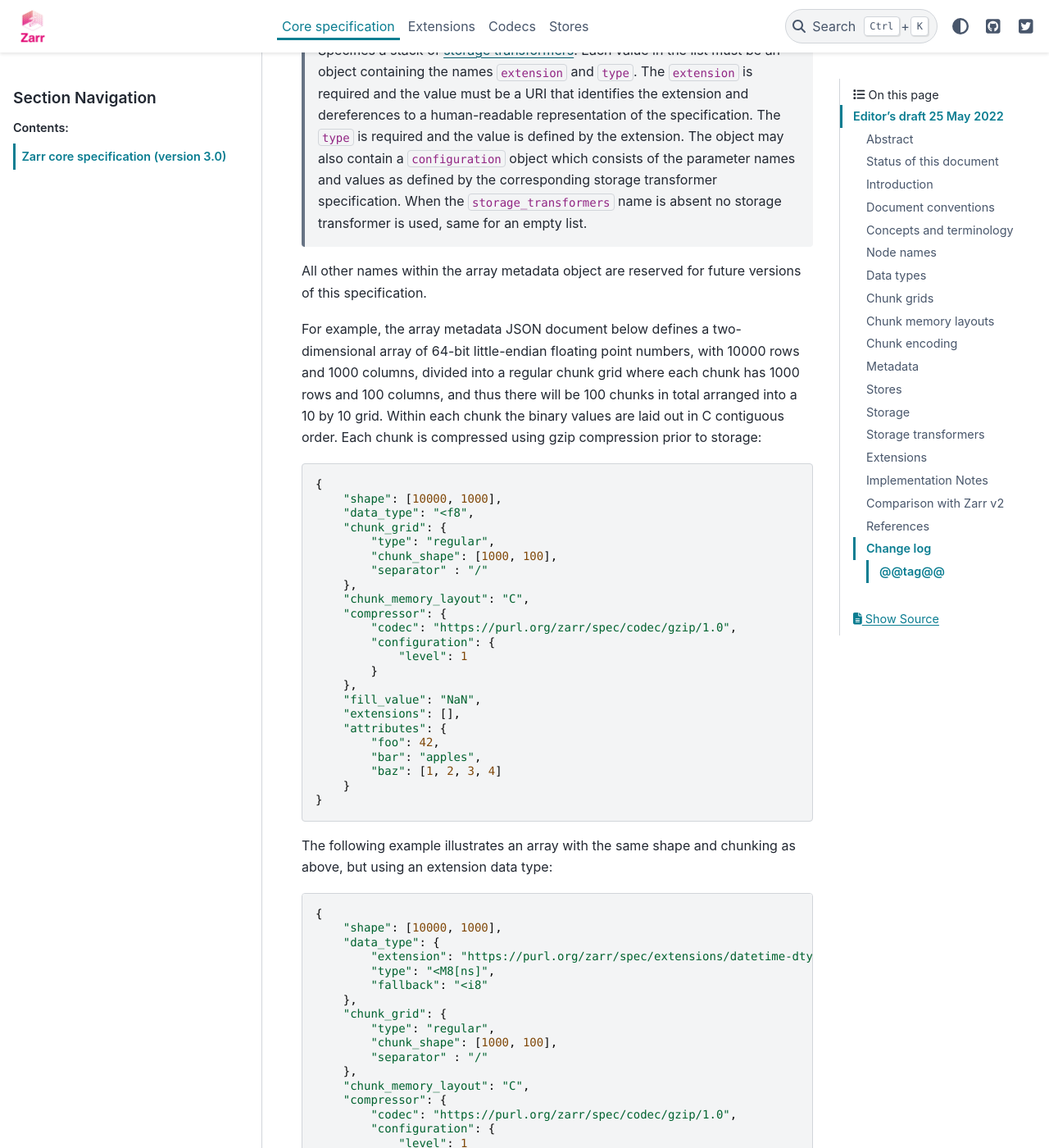
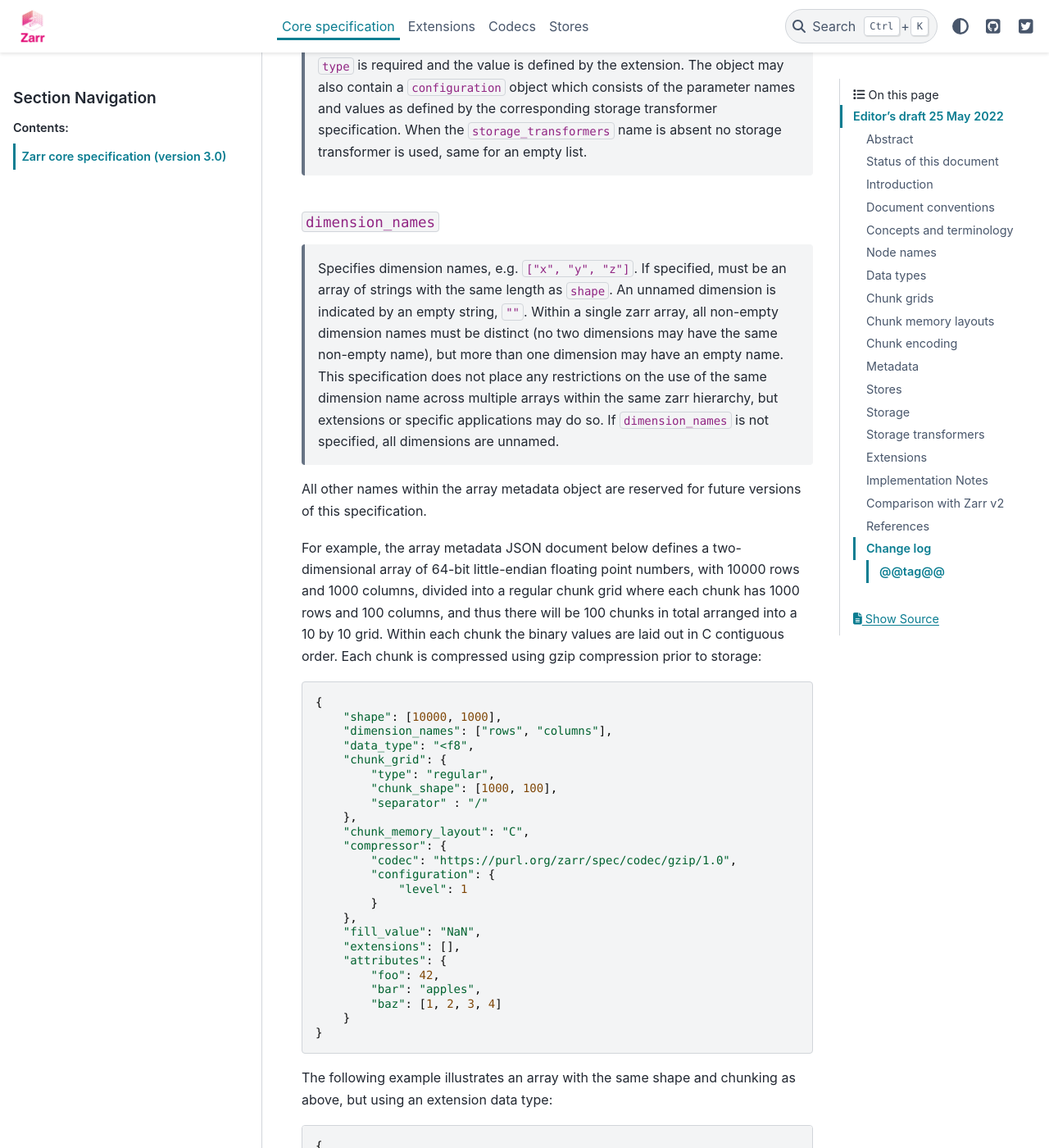
Before and after one commit to zarr-developers/zarr-specs, a Sphinx documentation site: the page built from docs/core/v3.0.rst, in a window 1280 px wide and 1400 px high, scrolled down 23095 px. Shown: the whole window at 82% size. Built offline with Sphinx 7.4.7 and the PyData theme 0.15.4, drawn with Linux system fonts in a browser that asks for light colours; some of the changed text lies outside the part shown.

Commit message:
Add `dimension_names` array metadata field

```diff
--- a/docs/core/v3.0.rst
+++ b/docs/core/v3.0.rst
@@ -1095,6 +1091,18 @@ The following names are optional:
     specification. When the ``storage_transformers`` name is absent no storage
     transformer is used, same for an empty list.
 
+``dimension_names``
+^^^^^^^^^^^^^^^^^^^
+
+    Specifies dimension names, e.g. ``["x", "y", "z"]``.  If specified, must be
+    an array of strings with the same length as ``shape``.  An unnamed dimension
+    is indicated by an empty string, ``""``.  Within a single zarr array, all
+    non-empty dimension names must be distinct (no two dimensions may have the
+    same non-empty name), but more than one dimension may have an empty name.
+    This specification does not place any restrictions on the use of the same
+    dimension name across multiple arrays within the same zarr hierarchy, but
+    extensions or specific applications may do so.  If ``dimension_names`` is
+    not specified, all dimensions are unnamed.
 
 All other names within the array metadata object are reserved for
 future versions of this specification.
@@ -1109,6 +1117,7 @@ compressed using gzip compression prior to storage::
 
     {
         "shape": [10000, 1000],
+        "dimension_names": ["rows", "columns"],
         "data_type": "<f8",
         "chunk_grid": {
             "type": "regular",
```
Also changed, not shown: other parts of docs/core/v3.0.rst (+0 -4 lines).
